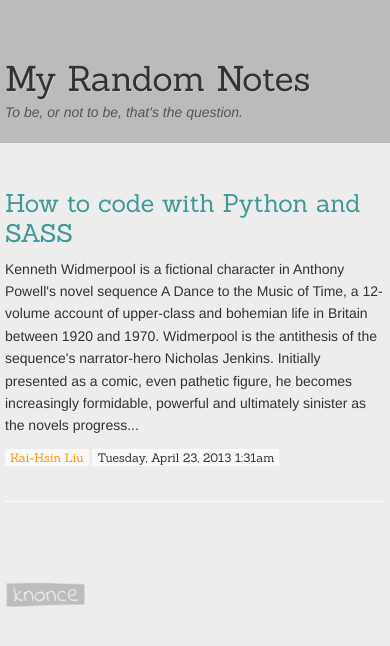
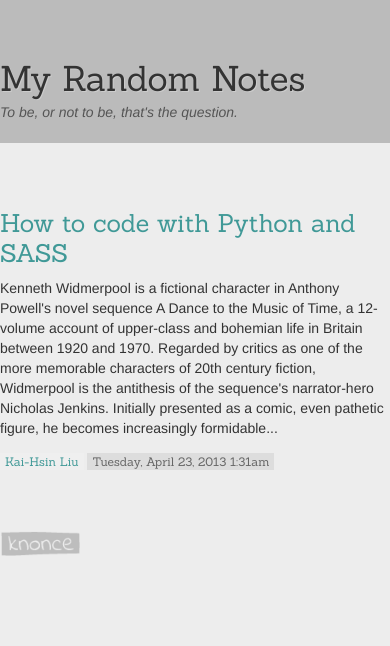
Before and after one commit to kaihsyn/knonce, a Python web app: template templates/unit/home.html in a window 390 px wide. Shown: the top 646 px of the page. Run offline with Jinja, Linux system fonts and the light colour scheme; the template is opened without the code that fills it, so the values that code supplies are empty; some libraries are stand-ins or nearby versions.

Commit message:
temporary styles

```diff
--- a/app.yaml
+++ b/app.yaml
@@ -23,6 +23,9 @@ handlers:
   script: home.app
 
 ## UNIT PAGES
+
+- url: /post
+  script: post.app
 
 ## WWW PAGES
 
--- a/statics/css/unit/base.css
+++ b/statics/css/unit/base.css
@@ -9,11 +9,9 @@ h1 {
 .serif {
   font-family: Sanchez, Courier, serif; }
 
-#top {
-  background-color: #bbbbbb;
-  height: 35px;
-  text-align: right;
-  padding-top: 5px; }
+.wrap {
+  padding-left: 15px;
+  padding-right: 15px; }
 
 #gray {
   padding-top: 120px;
@@ -24,7 +22,9 @@ h1 {
 #title {
   text-shadow: 1px 1px #cccccc;
   margin-bottom: 3px;
-  font-family: Sanchez, "Palatino Linotype", "Book Antiqua", "Courier New", Helvetica, Arial, Verdana, serif; }
+  font-family: Sanchez, "Palatino Linotype", "Book Antiqua", "Courier New", Helvetica, Arial, Verdana, serif;
+  width: 570px;
+  max-width: 100%; }
 
 #title.knonce {
   font-family: "Indie Flower", Sanchez, "Palatino Linotype", "Book Antiqua", "Courier New", Helvetica, Arial, Verdana, serif; }
@@ -34,8 +34,8 @@ h1 {
   font-style: italic; }
 
 footer {
-  margin-top: 80px;
-  margin-bottom: 30px; }
+  margin-top: 30px;
+  margin-bottom: 80px; }
 
 .knonce-tag {
   opacity: 0.2;
@@ -59,34 +59,69 @@ footer {
     padding-left: 0px;
     padding-right: 0px; }
 
-  .row {
-    padding-left: 20px;
-    padding-right: 20px; }
-
   #gray {
     padding-top: 40px; } }
-.klist {
-  border-bottom: 1px solid #fdfdfd;
+.tag {
+  background-color: #dddddd;
+  display: inline-block;
+  font-family: Sanchez, Courier, serif;
+  font-size: 12px;
+  margin-top: 15px;
+  padding-right: 5px;
+  padding-left: 5px; }
+
+.author {
+  color: #409997;
+  background-color: #efefef; }
+
+.info {
+  color: #666666; }
+
+.highlight {
+  padding-top: 20px;
   padding-bottom: 30px;
   max-width: 100%;
   width: 570px; }
-  .klist h1 {
+  .highlight h1 {
     color: #409997;
     font-size: 25px;
-    font-family: Sanchez, Courier, serif;
+    font-family: Sanchez, "Palatino Linotype", "Book Antiqua", "Courier New", Helvetica, Arial, Verdana, serif;
     font-weight: normal;
     line-height: 1.2em; }
-  .klist p {
-    line-height: 160%; }
-  .klist .tag {
-    background-color: #f9f9f9;
-    display: inline-block;
-    font-family: Sanchez, Courier, serif;
-    font-size: 12px;
-    margin-bottom: 5px;
-    padding-right: 5px;
-    padding-left: 5px; }
-  .klist .author {
-    color: #ff9500; }
-  .klist .info {
-    color: #333333; }
+  .highlight p {
+    margin-bottom: 0px; }
+
+.content {
+  padding-top: 5px;
+  padding-bottom: 30px;
+  margin-bottom: 30px;
+  max-width: 100%;
+  width: 570px; }
+  .content p {
+    line-height: 180%;
+    margin-bottom: 25px; }
+
+#bright {
+  background-color: #bbbbbb; }
+
+.klist {
+  width: 590px;
+  max-width: 100%;
+  margin: 20px 0px 20px 0px;
+  padding: 5px 5px 5px 5px; }
+  .klist li {
+    display: block;
+    font-family: "Helvetica Neue", Helvetica, Arial, Verdana, sans-serif;
+    font-size: 15px;
+    font-weight: normal;
+    line-height: 1.2em;
+    margin: 0px;
+    padding: 0px; }
+    .klist li a {
+      color: #333333;
+      display: block;
+      padding: 10px; }
+    .klist li a:hover, .klist li a:focus {
+      text-decoration: none;
+      background-color: #fdfdfd;
+      color: #444444; }
--- a/templates/unit/base.html
+++ b/templates/unit/base.html
@@ -22,25 +22,19 @@
 
 	<header id="gray" class="row">
 	<div class="in-row span10">
-	<div class="wrap">
 	{% block body_dark %}{% endblock %}
-	</div>
 	</div>
 	</header>
 
 	<div class="row">
 	<div class="in-row span10">
-	<div class="wrap">
 	{% block body_light %}{% endblock %}
-	</div>
 	</div>
 	</div>
 
 	<footer class="row">
 	<div class="in-row span10">
-	<div class="wrap">
 		{% block footer %}{% endblock %}
-	</div>
 	</div>
 	</footer>
 
--- a/templates/unit/home.html
+++ b/templates/unit/home.html
@@ -2,26 +2,37 @@
 
 
 {% block body_dark %}
-<h1 id="title" class="title">My Random Notes</h1>
-<!-- <h1 id="title" class="title">做，與不做之間</h1> -->
-<div class="title-line">To be, or not to be, that's the question.</div>
+<div class="wrap">
+	<h1 id="title" class="title">My Random Notes</h1>
+	<!-- <h1 id="title" class="title">做，與不做之間</h1> -->
+	<div class="title-line">To be, or not to be, that's the question.</div>
+</div>
 {% endblock %}
 
 {% block body_light %}
-<section>
-	<div class="klist">
+<section class="wrap">
+	<div class="highlight">
 		<h1>How to code with Python and SASS</h1>
 		<p>
-			Kenneth Widmerpool is a fictional character in Anthony Powell's novel sequence A Dance to the Music of Time, a 12-volume account of upper-class and bohemian life in Britain between 1920 and 1970. Widmerpool is the antithesis of the sequence's narrator-hero Nicholas Jenkins. Initially presented as a comic, even pathetic figure, he becomes increasingly formidable, powerful and ultimately sinister as the novels progress...
+			Kenneth Widmerpool is a fictional character in Anthony Powell's novel sequence A Dance to the Music of Time, a 12-volume account of upper-class and bohemian life in Britain between 1920 and 1970. Regarded by critics as one of the more memorable characters of 20th century fiction, Widmerpool is the antithesis of the sequence's narrator-hero Nicholas Jenkins. Initially presented as a comic, even pathetic figure, he becomes increasingly formidable...
 		</p>
 		<div class="author tag">Kai-Hsin Liu</div>
 		<div class="info tag">Tuesday, April 23, 2013 1:31am</div>
 	</div>
 </section>
+{#
+<ul id="bright" class="klist">
+	<li><a href="#">25 iPhone 5 software secret tips</a></li>
+	<li><a href="#">The year of Bitcoin: Mining 101</a></li>
+	<li><a href="#">Start building your webpages with responsive design concepts</a></li>
+	<li><a href="#">Synchronize with your Evernote account, Knonce.com made it easy to main a blog</a></li>
+	<li><a href="#">Enjoy city travel around your neighborhood</a></li>
+</ul>
+#}
 {% endblock %}
 
 {% block footer %}
-<div>
+<div class="wrap">
 	<a href="http://www.knonce.com" class="knonce-tag"><img src="/img/knonce_tag.png" width="80"></a>
 </div>
 {% endblock %}
```
Also changed, not shown: post.py (added, +23 -0 lines), sass/unit/base.sass (+68 -29 lines), templates/unit/post.html (added, +42 -0 lines).
